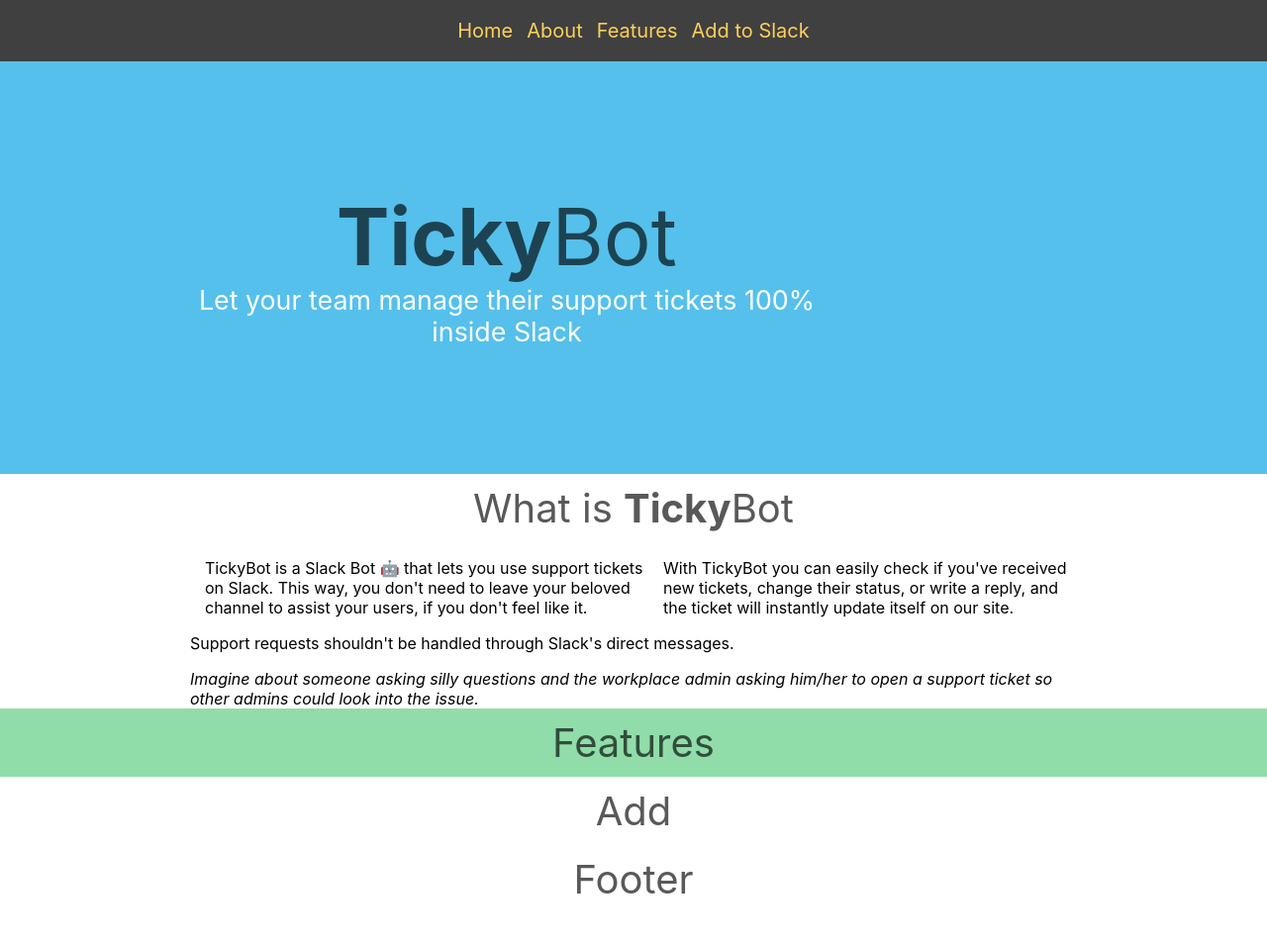
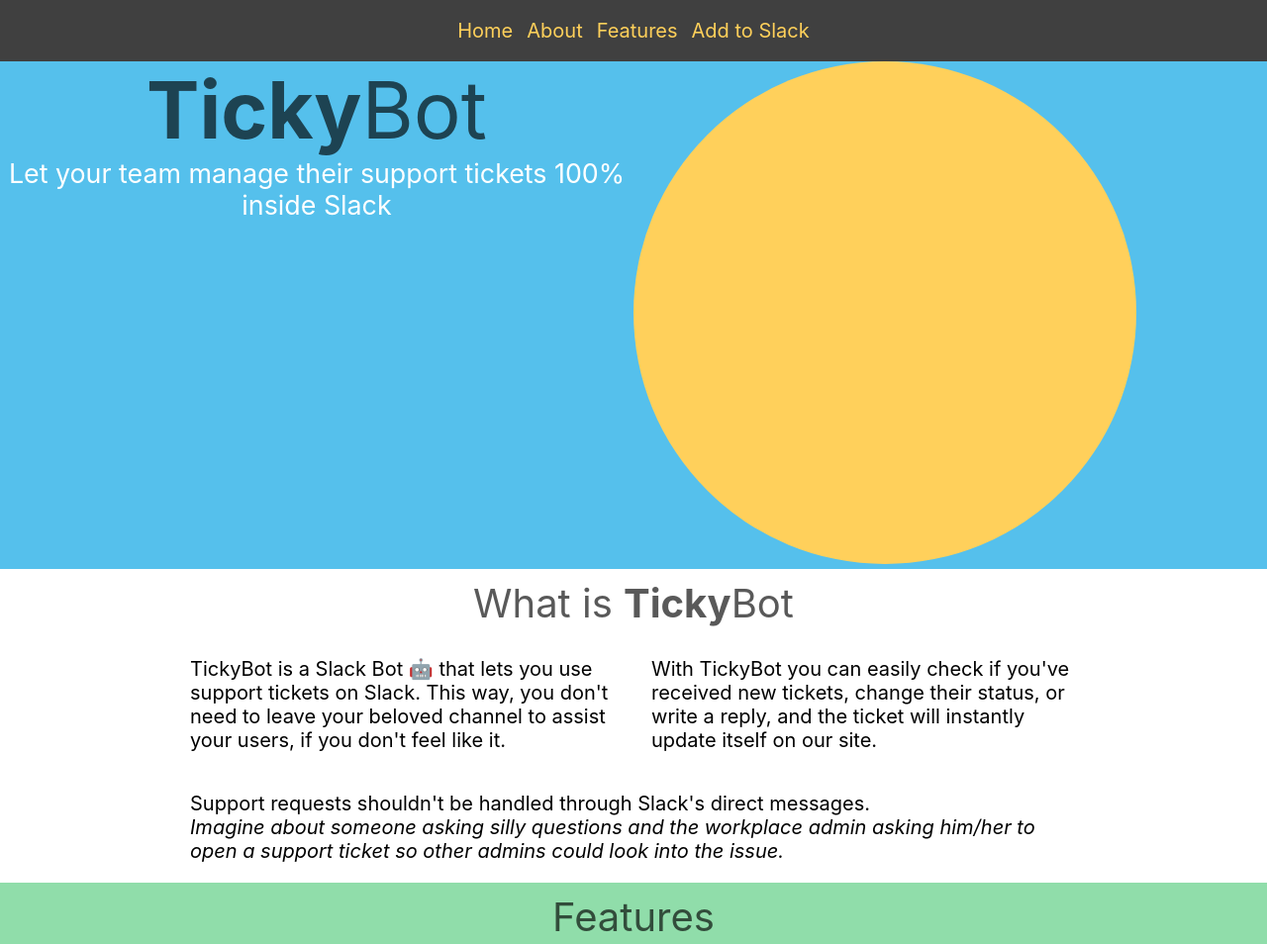
Before and after one commit to jhfranco/voyage-prework-tier1, a plain HTML site: page index.html in a window 1280 px wide. Shown: the top 954 px of the page at 99% size. Before the commit the page ends 923 px from the top, so only its background shows below. Drawn offline with Linux system fonts and the light colour scheme.

Commit message:
redo class

```diff
--- a/index.html
+++ b/index.html
@@ -10,8 +10,8 @@
 </head>
 
 <body>
-    <header class="header">
-        <nav class="nav">
+    <header>
+        <nav>
             <a href="#home">Home</a>
             <a href="#about">About</a>
             <a href="#features">Features</a>
@@ -20,14 +20,20 @@
     </header>
 
     <div class="home" id="home">
-        <div class="content-home">
+        <div class="container-home">
             <div>
                 <h1 id="title"><strong>Ticky</strong>Bot</h1>
                 <p id="subtitle">Let your team manage their support tickets 100% inside Slack</p>
                 <div id="addToSlack"></div>
             </div>
+
             <div>
-                <div id="robot"></div>
+                <div id="robot">
+                    <svg height="508" width="508">
+                        <circle style="fill:#FFD05B;" cx="254" cy="254" r="254"></circle>
+                    </svg>
+
+                </div>
             </div>
         </div>
 
@@ -35,13 +41,13 @@
     </div>
     <h3 id="section-header">What is <strong>Ticky</strong>Bot</h3>
     <div class="about" id="about">
-        <p class="column">TickyBot is a Slack Bot 🤖 that lets you use support tickets on Slack. This way, you don't
-            need to leave your beloved channel to assist your users, if you don't feel like it.</p>
-        <p>With TickyBot you can easily check if you've received new tickets, change their status, or
-            write a reply, and the ticket will instantly update itself on our site.
-            <p>Support requests shouldn't be handled through Slack's direct messages.</P>
-            <em>Imagine about someone asking silly questions and the workplace admin asking him/her to open a support
-                ticket so other admins could look into the issue.</em></<em>
+
+        <div class="column">
+            <p>TickyBot is a Slack Bot 🤖 that lets you use support tickets on Slack. This way, you don't need to leave your beloved channel to assist your users, if you don't feel like it.</p>
+            <p>With TickyBot you can easily check if you've received new tickets, change their status, or write a reply, and the ticket will instantly update itself on our site.
+        </div>
+            <p>Support requests shouldn't be handled through Slack's direct messages. <br><em>Imagine about someone asking silly questions and the workplace admin asking him/her to open a support         ticket so other admins could look into the issue.</em></p>
+
     </div>
 
 
--- a/style.css
+++ b/style.css
@@ -1,6 +1,7 @@
 body {
 	font-family: -apple-system, BlinkMacSystemFont, 'Segoe UI', Roboto, Oxygen, Ubuntu, Cantarell, 'Open Sans',
 		'Helvetica Neue', sans-serif;
+	font-size: 20px;
 	margin: 0;
 	padding: 0;
 	display: flex;
@@ -25,27 +26,24 @@ h3 {
 }
 
 /* for aligning section content in the center to allow background color to extend */
-.content-home {
-    padding: 10% 15%;
+.container-home {
 	justify-content: center;
-    align-content: center;
-    text-justify: center;
-    width: 50%;
 	display: flex;
 }
 
-.column {
-    padding: 0 15px;
-    justify-content: center;
-    align-content: center;
-    text-justify: center;
-    /* width: 0%; */
-    display: flex;
-    float: left;
+.container-home div {
 	width: 50%;
 }
 
-.nav {
+.column {
+	padding: auto;
+	justify-content: space-evenly;
+	align-content: center;
+	text-justify: center;
+	display: flex;
+}
+
+nav {
 	background: rgba(0, 0, 0, 0.75);
 	display: flex;
 	justify-content: center;
@@ -56,7 +54,7 @@ h3 {
 	height: 30px;
 }
 
-.nav a {
+nav a {
 	color: #ffd05a;
 	font-size: 20px;
 	padding: 0 7px;
@@ -81,9 +79,7 @@ h3 {
 	justify-content: center;
 	align-items: right;
 	padding: 0 15%;
-
 }
-
 
 .features {
 	background-color: #90ddaa;
```
Lines whose indentation alone changed are shown as unchanged.
